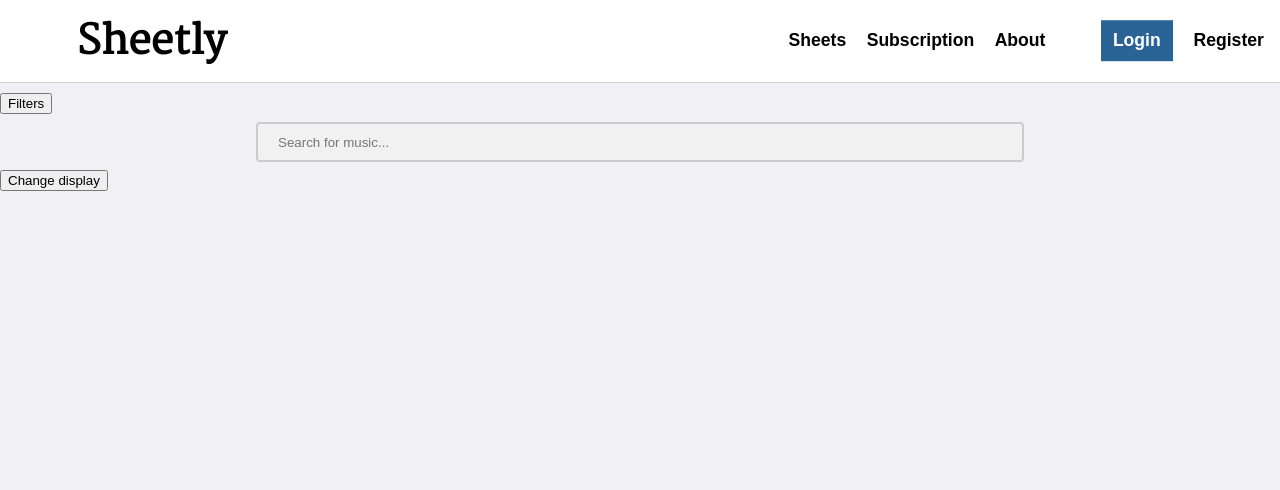
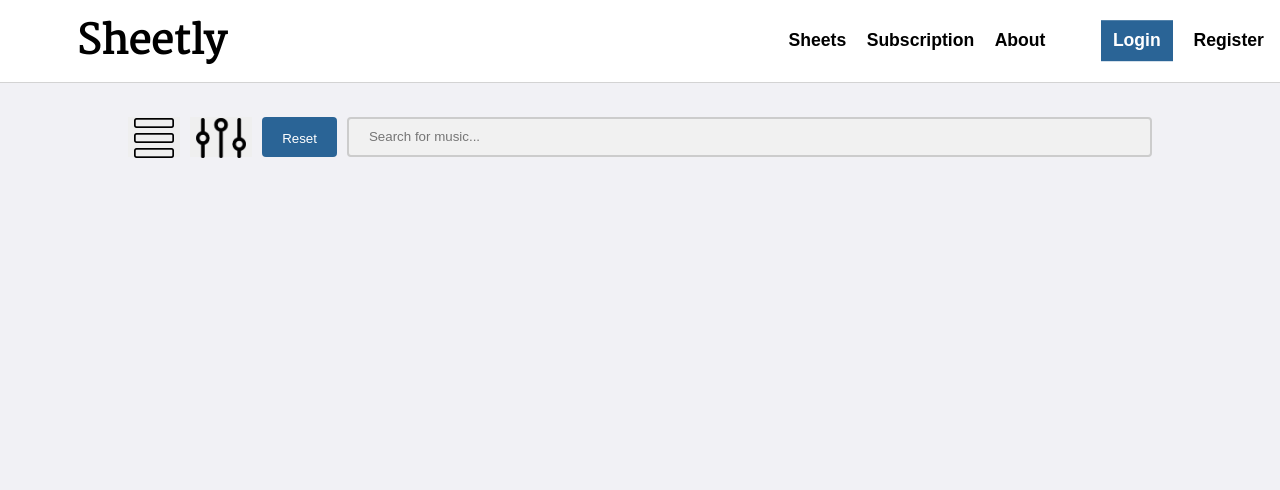
Before and after one commit to wynssimon/IMSLP, a PHP site: page / in a window 1280 px wide. Shown: the top 490 px of the page. Run offline with PHP 8.4, Linux system fonts and the light colour scheme; data that the repository does not hold is empty.

Commit message:
veeeeeel styling

```diff
--- a/index.php
+++ b/index.php
@@ -93,13 +93,21 @@ session_start();
             unset($_SESSION['arrangement']);
         }
         ?>
-        <button id='showfilters'>Filters</button>
+        <div id="inputenbuttons">
+            <button id="changeDisplay"><img id='row' src='./img/row.png'></button>
+            <button id='showfilters'><img src='./img/filter.png'></button>
+            <form method="post">
+                <button id="resetfilters" type="submit" name="reset" value="Reset">Reset</button>
+            </form>
+            <input type="text" id="myInput" placeholder="Search for music..." title="Type in a name" />
+        </div>
         <script>
             window.onload = function() {
                 const filtersDiv = document.getElementById("allefilters");
                 const showfilters = document.getElementById("showfilters");
 
                 showfilters.addEventListener("click", function() {
+                    console.log('hoi');
                     if (filtersDiv.style.display === "none") {
                     filtersDiv.style.display = "flex";
                     } else {
@@ -109,7 +117,6 @@ session_start();
             };
         </script>
         <form id="filters" method="post">
-            <input type="text" id="myInput" placeholder="Search for music..." title="Type in a name" />
             <div id="allefilters">
                 <div class="checkboxen" >
                     <p>Genre</p>
@@ -120,7 +127,7 @@ session_start();
                     if ($result->num_rows > 0) {
                         while ($row = $result->fetch_assoc()) {
                             $thisGenre = $row['genre'];
-                            echo "<input onchange='this.form.submit()' name='genre' type='checkbox' value='$thisGenre'>$thisGenre";
+                            echo "<input onchange='this.form.submit()' name='genre' type='checkbox' value='$thisGenre'><p>$thisGenre</p>";
                         }
                     }
                     ?>
@@ -135,7 +142,7 @@ session_start();
                     if ($result->num_rows > 0) {
                         while ($row = $result->fetch_assoc()) {
                             $thisInstrument = $row['instruments'];
-                            echo "<input onchange='this.form.submit()' name='instrument' type='checkbox' value='$thisInstrument'>$thisInstrument";
+                            echo "<input onchange='this.form.submit()' name='instrument' type='checkbox' value='$thisInstrument'>$thisInstrument</p>";
                         }
                     }
                     ?>
@@ -151,7 +158,7 @@ session_start();
                 if ($result->num_rows > 0) {
                     while ($row = $result->fetch_assoc()) {
                         $thisComposer = $row['composers'];
-                        echo "<input onchange='this.form.submit()' name='composer' value='$thisComposer' type='checkbox'>$thisComposer</input>";
+                        echo "<input onchange='this.form.submit()' name='composer' value='$thisComposer' type='checkbox'><p>$thisComposer</p></input>";
                     }
                 }
                 ?>
@@ -166,7 +173,7 @@ session_start();
                 if ($result->num_rows > 0) {
                     while ($row = $result->fetch_assoc()) {
                         $thisArrangement = $row['arrangement'];
-                        echo "<input onchange='this.form.submit()' name='arrangement' value='$thisArrangement' type='checkbox'>$thisArrangement</input>";
+                        echo "<input onchange='this.form.submit()' name='arrangement' value='$thisArrangement' type='checkbox'><p>$thisArrangement</p></input>";
                     }
                 }
                 ?>
@@ -182,13 +189,12 @@ session_start();
                     while ($row = $result->fetch_assoc()) {
                         $thisDifficulty = $row['difficulty'];
                         $thisDifficultyId = $row['difficulty_ID'];
-                        echo "<input onchange='this.form.submit()' name='difficulty' value='$thisDifficultyId' type='checkbox'>$thisDifficulty</input>";
+                        echo "<input onchange='this.form.submit()' name='difficulty' value='$thisDifficultyId' type='checkbox'><p>$thisDifficulty</p></input>";
                     }
                 }
                 ?>
                 </div>
                 </div>
-            <button type="submit" name="reset" value="Reset">Reset</button>
            <!-- <select name="amount">
                 <option value="">Amount of instruments</option>
                 <?php
@@ -198,7 +204,7 @@ session_start();
                     while ($row = $result->fetch_assoc()) {
                         $thisDifficulty = $row['difficulty'];
                         $thisDifficultyId = $row['difficulty_ID'];
-                        echo "<option value='$thisDifficultyId'>$thisDifficulty</option>";
+                        echo "<option value='$thisDifficultyId'><p>$thisDifficulty</p></option>";
                     }
                 }*/
 ?>
@@ -326,7 +332,6 @@ session_start();
             }
         }
         ?>
-        <button id="changeDisplay">Change display</button>
         <div class='products-container grid' id="alles">
         <?php if ($result->num_rows > 0) {
             while ($row = $result->fetch_assoc()) {
@@ -509,16 +514,19 @@ session_start();
   <script>
             let changeDisplay = document.getElementById('changeDisplay');
             let alles = document.getElementById('alles');
+            let row = document.getElementById('row');
 
             changeDisplay.addEventListener("click", () => {
 
                 if (alles.classList.contains("grid")) {
                     alles.classList.add("list");
                     alles.classList.remove("grid");
-                }
+                    row.src = "./img/menu.png";
+                    }
                 else if (alles.classList.contains("list")) {
                     alles.classList.add("grid");
                     alles.classList.remove("list");
+                    row.src = './img/row.png';
                 }
             });
         </script>
--- a/pages/about.php
+++ b/pages/about.php
@@ -19,6 +19,7 @@ include './config.php';
   <body>
   <?php include '../includes/header.php'; ?>
     <main class="main">
+      <div id="contentAbout">
         <h2>About</h2>
         <p>Welcome to Sheetly! Here, you can find a wide variety of music sheets for all levels of musicians. Our collection includes popular songs as well as classical pieces, so there's something for everyone. Whether you're a beginner just starting out or an experienced musician, you'll be sure to find something that suits your needs. Our website is easy to navigate and user-friendly, so finding the perfect piece of music is a breeze. Thank you for visiting our site, and happy music-making!
         </p>
@@ -31,6 +32,7 @@ include './config.php';
           </ul>
           <iframe src="https://www.google.com/maps/embed?pb=!1m18!1m12!1m3!1d2506.2001005101893!2d4.4495030513193194!3d51.08631454912394!2m3!1f0!2f0!3f0!3m2!1i1024!2i768!4f13.1!3m3!1m2!1s0x47c3e5573b3d2d77%3A0xba2e6cdb2b1141cf!2sAntwerpsesteenweg%205%2C%202840%20Rumst!5e0!3m2!1sen!2sbe!4v1670864560096!5m2!1sen!2sbe" width="600" height="450" style="border:0;" allowfullscreen="" loading="lazy" referrerpolicy="no-referrer-when-downgrade"></iframe>
         </div>
+      </div>
     </main>
   </body>
 </html>
--- a/pages/myaccount.php
+++ b/pages/myaccount.php
@@ -22,7 +22,8 @@ session_start();
 <body>
     <?php include '../includes/header.php'; ?>
     <main class="main">
-        <div>
+        <div id="contentAccount">
+            <h2>My Account</h2>
             <p>Here you can change your password and email.</p>
             <p>Username: <?php echo $_SESSION['users_username']; ?></p>
             <p>Name: <?php echo $_SESSION['users_name']; ?></p>
--- a/styles/form.css
+++ b/styles/form.css
@@ -1,3 +1,6 @@
+* {
+  font-family: 'Varela Round', sans-serif;
+}
 form {
   width: 30%;
   height: 500px;
--- a/styles/sheetsresults.css
+++ b/styles/sheetsresults.css
@@ -2,21 +2,50 @@
   display: none;
 }
 
+#inputenbuttons {
+  display: flex;
+  align-items: center;
+  /*border: 1px solid red;*/
+  margin: 2% 10% 2% 10%;
+}
+#inputenbuttons button img {
+  height: 40px;
+}
+
+#changeDisplay,
+#showfilters {
+  margin-right: 10px;
+}
+#inputenbuttons button {
+  height: 40px;
+  border: none;
+  cursor: pointer;
+}
+#resetfilters {
+  background-color: #2a6496;
+  color: white;
+  padding: 14px 20px;
+  margin: 8px 10px 8px 0;
+  border: none;
+  border-radius: 4px;
+  cursor: pointer;
+}
+#myInput {
+  position: relative;
+  background: #f1f1f1;
+  height: 40px;
+  width: 60%;
+  padding: 12px 20px;
+  margin: auto;
+  border: 2px solid #ccc;
+  border-radius: 4px;
+  flex: 1;
+}
 #filters {
   width: 100%;
   margin: 0 auto;
   text-align: center;
 }
-
-#filters input[type='text'] {
-  width: 60%;
-  padding: 12px 20px;
-  margin: 8px 0;
-  box-sizing: border-box;
-  border: 2px solid #ccc;
-  border-radius: 4px;
-}
-
 #filters select {
   width: 20%;
   padding: 12px 20px;
@@ -24,17 +53,6 @@
   box-sizing: border-box;
   border: 2px solid #ccc;
   border-radius: 4px;
-}
-
-#filters button {
-  width: 20%;
-  background-color: #2a6496;
-  color: white;
-  padding: 14px 20px;
-  margin: 8px 0;
-  border: none;
-  border-radius: 4px;
-  cursor: pointer;
 }
 
 #filters .checkboxen {
@@ -56,22 +74,10 @@
   width: 100%;
 }
 .checkbox-items {
-  border: 1px solid green;
   text-align: left;
   display: grid;
   grid-template-columns: 1fr 1fr;
   width: 40%;
-}
-#myInput {
-  width: 30%;
-  margin-left: 15%;
-  margin-right: 1rem;
-  margin-top: 10px;
-  position: relative;
-  padding: 10px;
-  border: 1px solid grey;
-  background: #f1f1f1;
-  height: 40px;
 }
 #alles {
   min-height: 300px;
@@ -83,8 +89,9 @@
 }
 .list {
   display: list-item;
+  list-style-type: none;
+  margin: 0 2% 0 2%;
 }
-
 .shop-card {
   margin: 10px;
   width: 350px;
```
Also changed, not shown: pages/subscription.php (+19 -9 lines), styles/about.css (+8 -4 lines), styles/myaccount.css (+12 -6 lines), styles/subscription.css (+11 -1 lines), img/filter.png (added), img/menu.png (added), img/row.png (added). Lines whose indentation alone changed are shown as unchanged.
